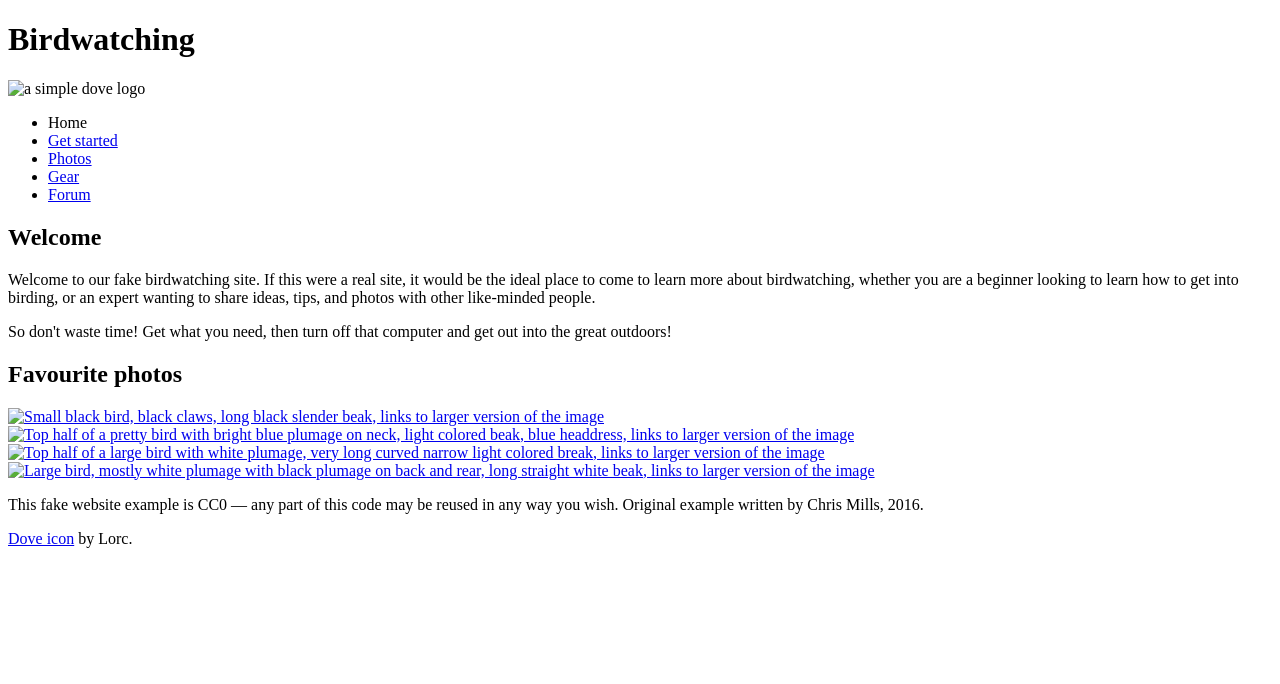
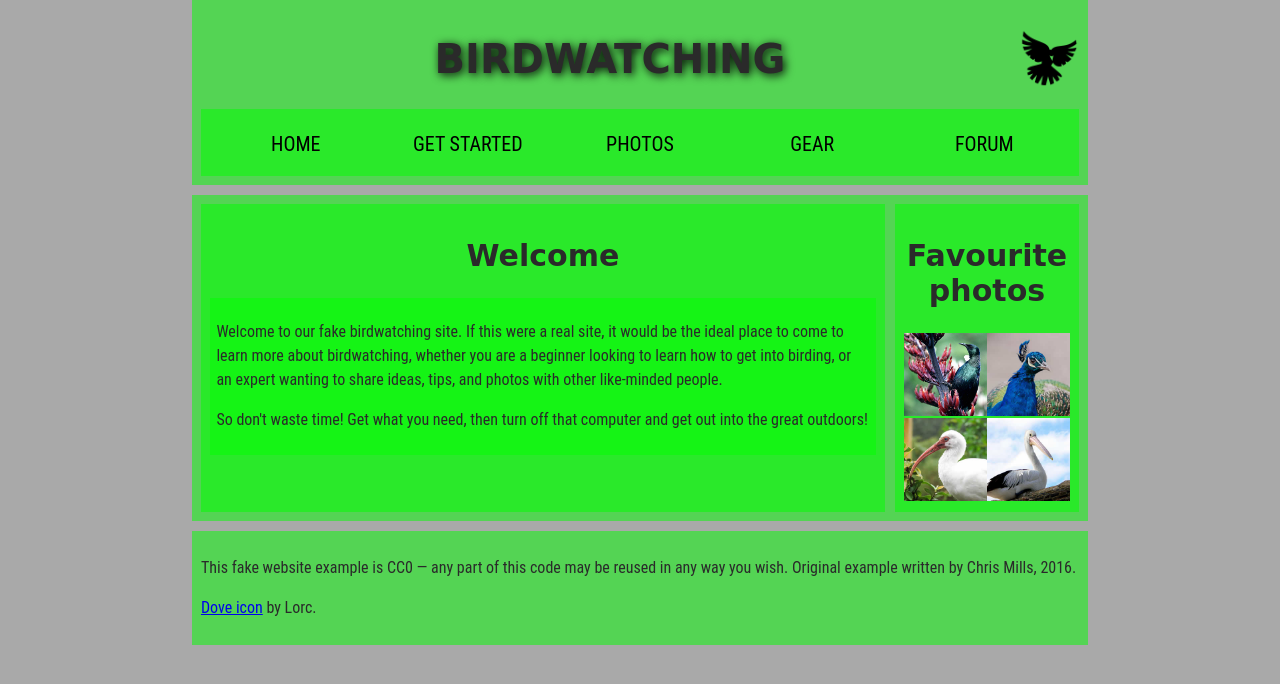
Before and after one commit to Maxpot01/tareamdn, a plain HTML site: page index.html in a window 1280 px wide. Drawn offline with Linux system fonts and the light colour scheme.

Commit message:
final tarea 6/6

```diff
--- a/index.html
+++ b/index.html
@@ -3,7 +3,8 @@
   <head>
     <meta charset="utf-8">
     <title>Birdwatching</title>
-    <link href="https://fonts.googleapis.com/css?family=Roboto+Condensed:300%7CCinzel+Decorative:700" rel="stylesheet">
+    <link href="style.css" rel="stylesheet">
+
 
     <!--[if lt IE 9]>
       <script src="https://cdnjs.cloudflare.com/ajax/libs/html5shiv/3.7.3/html5shiv.js"></script>
@@ -12,10 +13,12 @@
 
   <body>
 
+      <header>
         <h1>Birdwatching</h1>
-      <img src="dove.png" alt="a simple dove logo">
+      <img src="style/dove.png" alt="a simple dove logo">
 
 
+      <nav>
         <ul>
           <li><span>Home</span></li>
           <li><a href="#">Get started</a></li>
@@ -23,25 +26,38 @@
           <li><a href="#">Gear</a></li>
           <li><a href="#">Forum</a></li>
         </ul>
+      </nav>
+      </header>
 
 
+      <main>
+        <article>
           <h2>Welcome</h2>
 
+          <section>
             <p>Welcome to our fake birdwatching site. If this were a real site, it would be the ideal place to come to learn more about birdwatching, whether you are a beginner looking to learn how to get into birding, or an expert wanting to share ideas, tips, and photos with other like-minded people.</p>
 
       <p>So don't waste time! Get what you need, then turn off that computer and get out into the great outdoors!</p>
+          </section>
+        </article>
 
+
+      <aside>
         <h2>Favourite photos</h2>
 
-      <a href="favorite-1.jpg"><img src="favorite-1_th.jpg" alt="Small black bird, black claws, long black slender beak, links to larger version of the image"></a>
-      <a href="favorite-2.jpg"><img src="favorite-2_th.jpg" alt="Top half of a pretty bird with bright blue plumage on neck, light colored beak, blue headdress, links to larger version of the image"></a>
-      <a href="favorite-3.jpg"><img src="favorite-3_th.jpg" alt="Top half of a large bird with white plumage, very long curved narrow light colored break, links to larger version of the image"></a>
-      <a href="favorite-4.jpg"><img src="favorite-4_th.jpg" alt="Large bird, mostly white plumage with black plumage on back and rear, long straight white beak, links to larger version of the image"></a>
+      <a href="favorite-1.jpg"><img src="style/favorite-1.jpg" alt="Small black bird, black claws, long black slender beak, links to larger version of the image"></a>
+      <a href="favorite-2.jpg"><img src="style/favorite-2_th.jpg" alt="Top half of a pretty bird with bright blue plumage on neck, light colored beak, blue headdress, links to larger version of the image"></a>
+      <a href="favorite-3.jpg"><img src="style/favorite-3_th.jpg" alt="Top half of a large bird with white plumage, very long curved narrow light colored break, links to larger version of the image"></a>
+      <a href="favorite-4.jpg"><img src="style/favorite-4_th.jpg" alt="Large bird, mostly white plumage with black plumage on back and rear, long straight white beak, links to larger version of the image"></a>
+      </aside>
+    </main>
 
 
+      <footer>
         <p>This fake website example is CC0 — any part of this code may be reused in any way you wish. Original example written by Chris Mills, 2016.</p>
 
       <p><a href="http://game-icons.net/lorc/originals/dove.html">Dove icon</a> by Lorc.</p>
 
+      </footer>
   </body>
 </html>
```
Also changed, not shown: ._index.html (deleted). Lines whose indentation alone changed are shown as unchanged.
